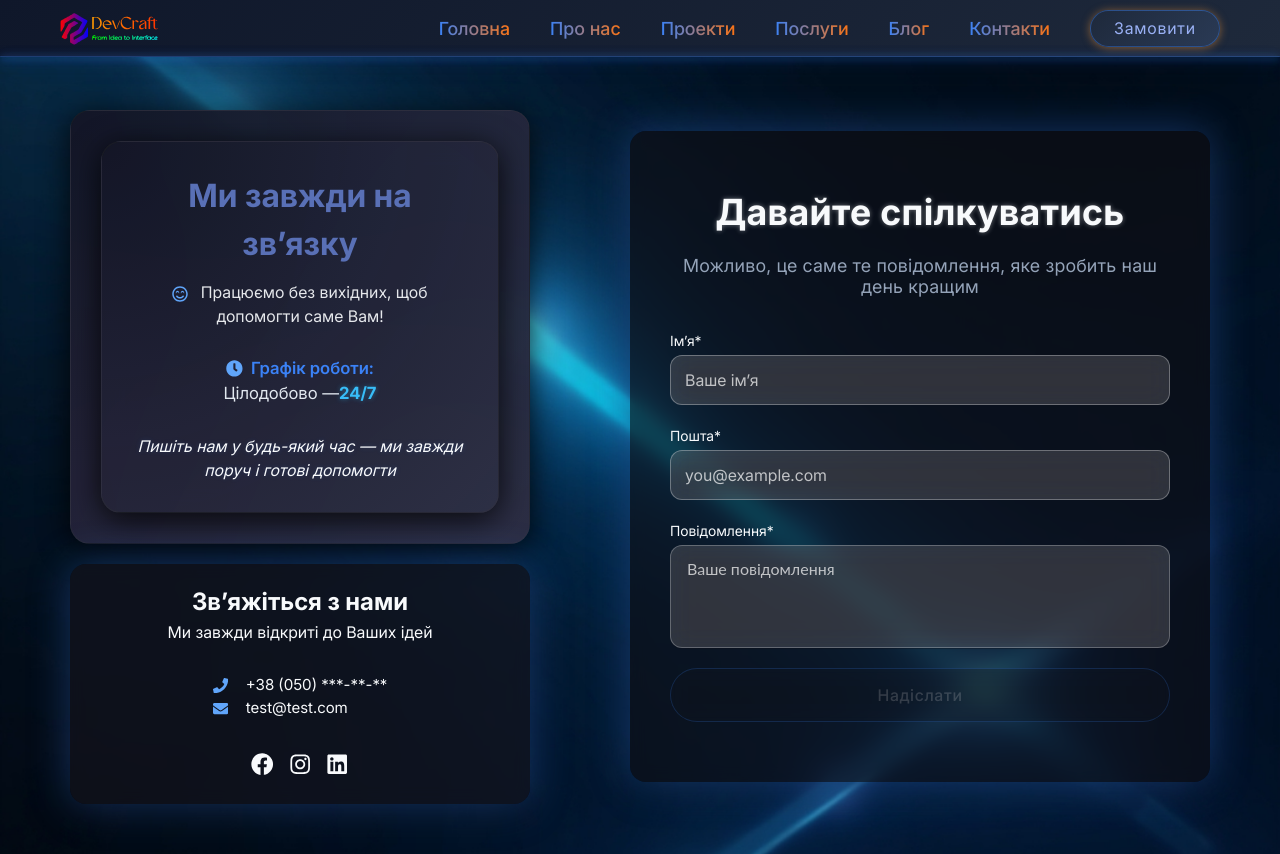
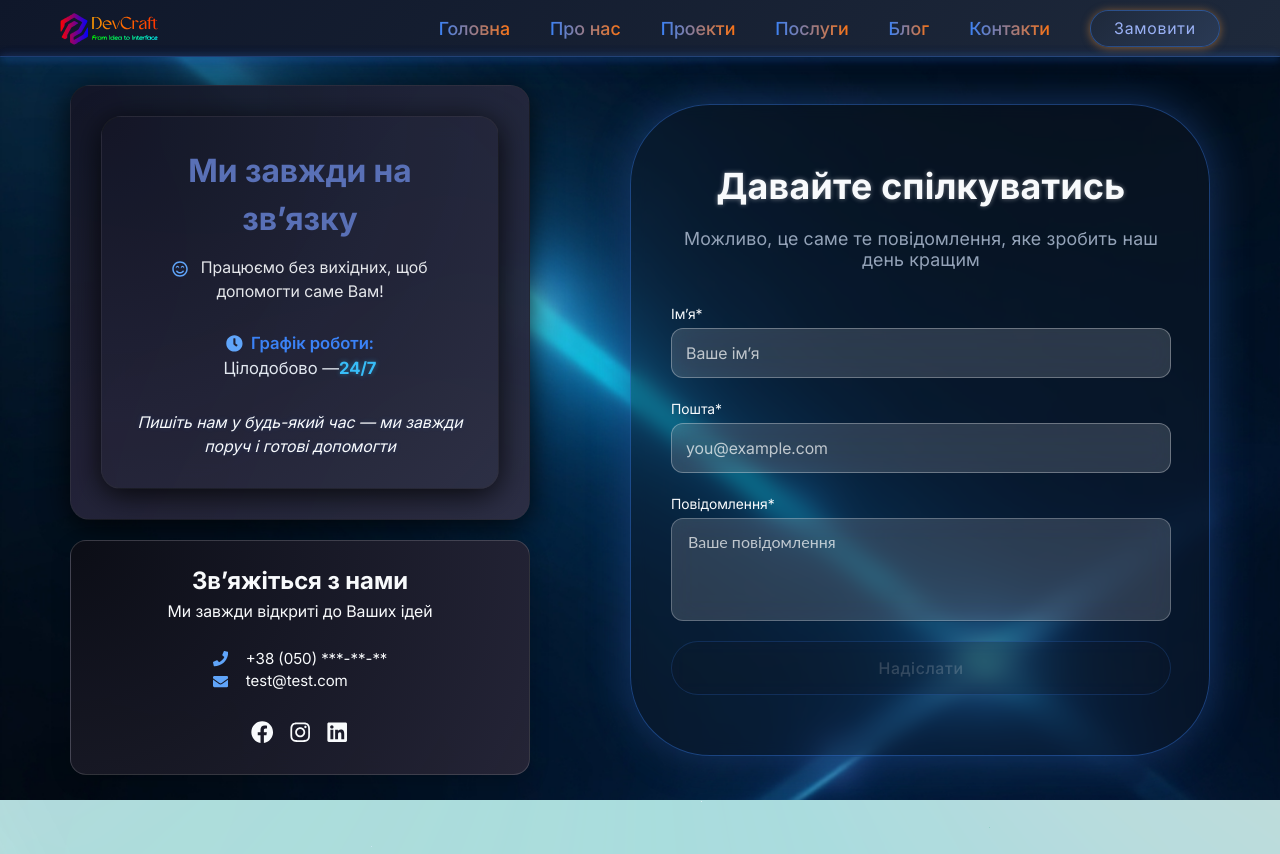
Before and after one commit to msssvitlana/command_portfolio, a Next.js app: page /contact in a window 1280 px wide. After the commit the page ends 800 px from the top, so only its background shows below. Built offline with nearby package versions, Linux system fonts and the light colour scheme.

Commit message:
add Webpack (#28)

```diff
--- a/app/contact/ContactPage.module.css
+++ b/app/contact/ContactPage.module.css
@@ -6,23 +6,30 @@
   position: relative;
   overflow: hidden;
   z-index: 0;
-  background-color: #0a0f1c;
+  background-color: #cdced1;
   background-image: url('/images/bg_blog_3.jpg');
   background-repeat: no-repeat;
   background-position: center center;
   background-size: cover;
+  width: 100%;
+  max-width: 375px;
+  margin: 0 auto;
 }
 
 .form {
   width: 100%;
-  background-color: rgba(14, 14, 21, 0.65);
-  border-radius: 16px;
   box-shadow: var(--shadow-elevated);
+
+  color: var(--foreground);
+  border-radius: 80px;
+  border: 1px solid var(--btn-accent-light);
+  background-color: var(--btn-bg-dark);
+
   backdrop-filter: blur(8px);
-  transition:
-    transform 0.3s ease,
-    box-shadow 0.3s ease,
-    background-color 0.3s ease;
+  -webkit-backdrop-filter: blur(8px);
+
+  /* box-shadow: var(--shadow-light); */
+  transition: all 0.3s ease;
 }
 
 .form:hover {
@@ -49,6 +56,36 @@
 
 .contactCard:hover {
   background-color: rgba(30, 30, 40, 0.8);
+}
+.contactCard {
+  display: flex;
+  flex-direction: column;
+  align-items: center;
+  justify-content: center;
+  gap: 25px;
+  text-align: center;
+  padding: 22px 20px;
+  width: 100%;
+
+  /* ЧИСТОЕ ПРОЗРАЧНОЕ СТЕКЛО */
+  background: radial-gradient(circle at top left, rgba(12, 14, 22, 0.95), rgba(37, 37, 55, 0.98));
+  backdrop-filter: blur(12px);
+  -webkit-backdrop-filter: blur(12px);
+
+  border-radius: 16px;
+
+  /* тонкая стеклянная рамка */
+  border: 1px solid rgba(255, 255, 255, 0.15);
+
+  /* лёгкая тень для читаемости */
+  box-shadow: 0 6px 20px rgba(0, 0, 0, 0.18);
+
+  transition: transform 0.25s ease;
+}
+
+.contactCard:hover {
+  background: rgba(255, 255, 255, 0.1); /* чуть ярче, но всё ещё прозрачное */
+  transform: translateY(-3px);
 }
 
 .infoTable {
@@ -94,7 +131,6 @@
   font-weight: 700;
   margin-bottom: 12px;
   color: #5970b6;
-  /* text-shadow: 0 0 10px rgba(37, 99, 235, 0.5); */
   position: relative;
   z-index: 1;
 }
@@ -233,11 +269,13 @@
 }
 @media screen and (min-width: 768px) {
   .sectionContact {
-    /* max-width: 1024px; */
     display: flex;
     justify-content: center;
     align-items: center;
     padding: 20px 20px;
+    padding: 24px 32px;
+    max-width: 1024px;
+    height: 100vh;
   }
   .form {
     padding: 20px;
--- a/app/page.module.css
+++ b/app/page.module.css
@@ -159,9 +159,3 @@
     font-size: 18px;
   }
 }
-@media screen and (min-width: 1280px) {
-  .main {
-    padding: 60px 60px;
-    max-width: 100%;
-  }
-}
--- a/components/Ui/Loader/Loader.tsx
+++ b/components/Ui/Loader/Loader.tsx
@@ -4,7 +4,7 @@ const Loader = () => {
   return (
     <div className={styles.loaderWrapper}>
       <div className={styles.loaderBox}>
-        {/* SVG ноутбук з екраном */}
+        {/*
         <svg
           className={styles.laptop}
           width="100"
@@ -12,7 +12,7 @@ const Loader = () => {
           viewBox="0 0 100 70"
           fill="none"
           xmlns="http://www.w3.org/2000/svg"
-        ></svg>
+        ></svg> */}
 
         <p className={styles.text}>
           Зачекайте, будь ласка…
--- a/next.config.ts
+++ b/next.config.ts
@@ -15,6 +15,9 @@ const nextConfig: NextConfig = {
       },
     ],
   },
+  experimental: {
+    webpackBuildWorker: false,
+  },
 };
 
-export default nextConfig;
+module.exports = nextConfig;
--- a/package.json
+++ b/package.json
@@ -19,13 +19,14 @@
     "modern-normalize": "^3.0.1",
     "next": "15.5.6",
     "next-sanity": "^11.6.4",
+    "next-transpile-modules": "^10.0.1",
     "react": "19.1.0",
     "react-dom": "19.1.0",
     "react-hot-toast": "^2.6.0",
     "react-icons": "^5.5.0",
     "react-mdr": "^0.1.5",
     "react-toastify": "^11.0.5",
-    "sanity": "^4.13.0",
+    "sanity": "^4.19.0",
     "styled-components": "^6.1.19",
     "swiper": "^12.0.3",
     "yup": "^1.7.1"
```
Also changed, not shown: sanity.cli.ts (+7 -7 lines), 1 other file (tests, documents, lock files or other folders).
